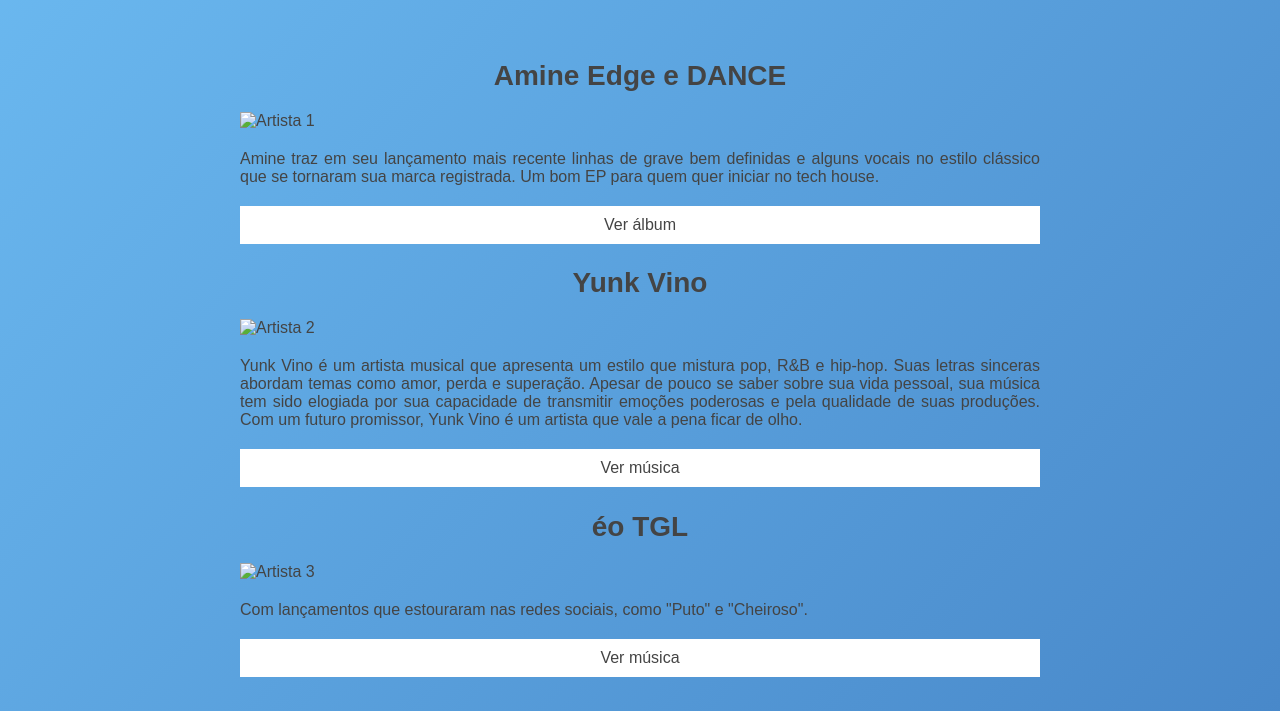
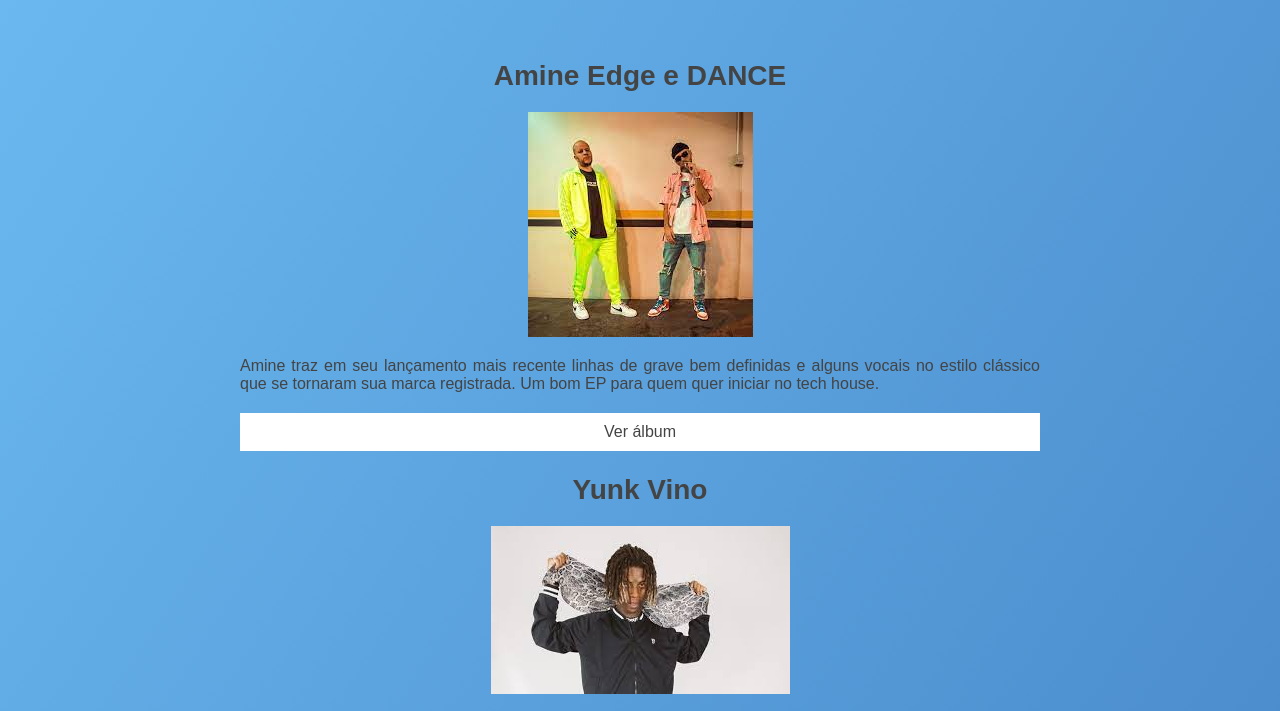
Before and after one commit to por-obrigacao/site-escola-musica, a plain HTML site: page index.html in a window 1280 px wide. Shown: the part 77-788 px from the top of the page. Drawn offline with Linux system fonts and the light colour scheme; files whose address does not match are found by name.

Commit message:
Update index.html

```diff
--- a/index.html
+++ b/index.html
@@ -24,21 +24,21 @@
     <main>
       <section id="artista" class="artista">
         <h2>Amine Edge e DANCE</h2>
-        <img src="amine.jpg" alt="Artista 1">
+        <img src="imgs/amine.jpg" alt="Artista 1">
         <p>Amine traz em seu lançamento mais recente linhas de grave bem definidas e alguns vocais no estilo clássico que se tornaram sua marca registrada. Um bom EP para quem quer iniciar no tech house.</p>
         <a href="https://open.spotify.com/intl-pt/track/3En4dEKpa3QGb3dqgnI9RB?si=797c48f7183a4f44">Ver álbum</a>
       </section>
 
       <section class="artista">
         <h2>Yunk Vino</h2>
-        <img src="yunk-vino.jpg" alt="Artista 2">
+        <img src="imgs/yunk-vino.jpg" alt="Artista 2">
         <p>Yunk Vino é um artista musical que apresenta um estilo que mistura pop, R&B e hip-hop. Suas letras sinceras abordam temas como amor, perda e superação. Apesar de pouco se saber sobre sua vida pessoal, sua música tem sido elogiada por sua capacidade de transmitir emoções poderosas e pela qualidade de suas produções. Com um futuro promissor, Yunk Vino é um artista que vale a pena ficar de olho.</p>
         <a href="https://open.spotify.com/intl-pt/track/7JaQt62vU7gAR7QBKNoheK?si=982600a1e88e4145">Ver música</a>
       </section>
 
       <section class="artista">
         <h2>éo TGL</h2>
-        <img src="pt.jpg" alt="Artista 3">
+        <img src="imgs/pt.jpg" alt="Artista 3">
         <p>Com lançamentos que estouraram nas redes sociais, como "Puto" e "Cheiroso".</p>
         <a href="https://open.spotify.com/intl-pt/track/71bp9kW2tipFFKy4EiQMLR?si=69af990df3fd4b3c">Ver música</a>
       </section>
```
